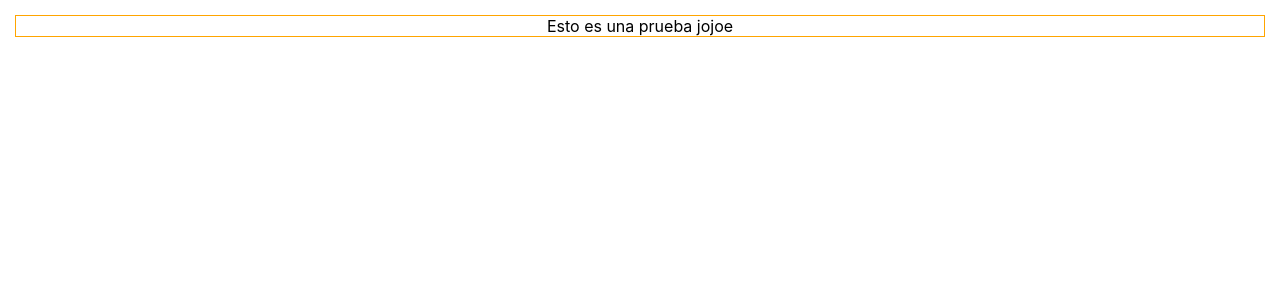
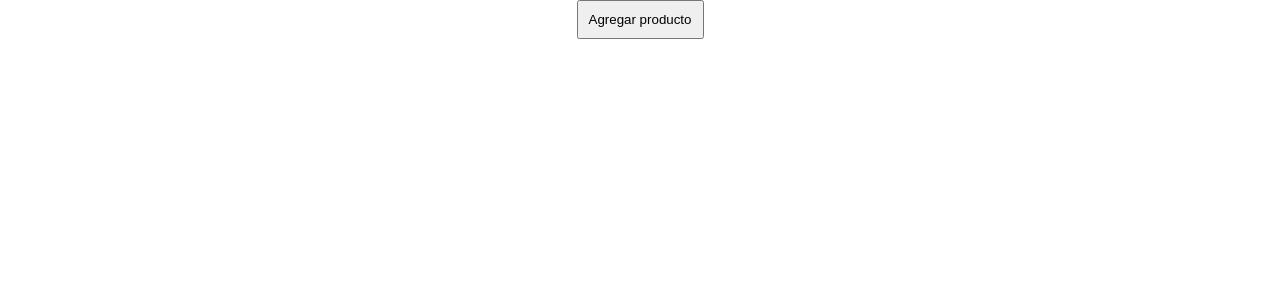
Before and after one commit to DeveSolutions5-0/DeveSolutions5.0, a React (Create React App) app: page / in a window 1280 px wide. Shown: the top 300 px of the page. Built offline with nearby package versions, Linux system fonts and the light colour scheme.

Commit message:
adicion de algunos estilos

```diff
--- a/src/components/AdminApp.js
+++ b/src/components/AdminApp.js
@@ -1,11 +1,12 @@
 import React, { Component } from 'react';
+
 
 class AdminApp extends Component {
     render() {
-        return (
-            <p class="fm">Esto es una prueba jojoe</p>
-        );
+        return <button class="Button"> Agregar producto</button>;
+
     }
 }
 
+
 export default AdminApp;
--- a/src/styles/AdminApp.css
+++ b/src/styles/AdminApp.css
@@ -1,5 +1,10 @@
-.fm {
-    margin: 15px;
-    padding: 10;
-    border: 1px solid orange;
+.error {
+    background-color: red;
+  }
+.error {
+    color: red;
 }
+
+.Button {
+    padding: 10px;
+  }
```
